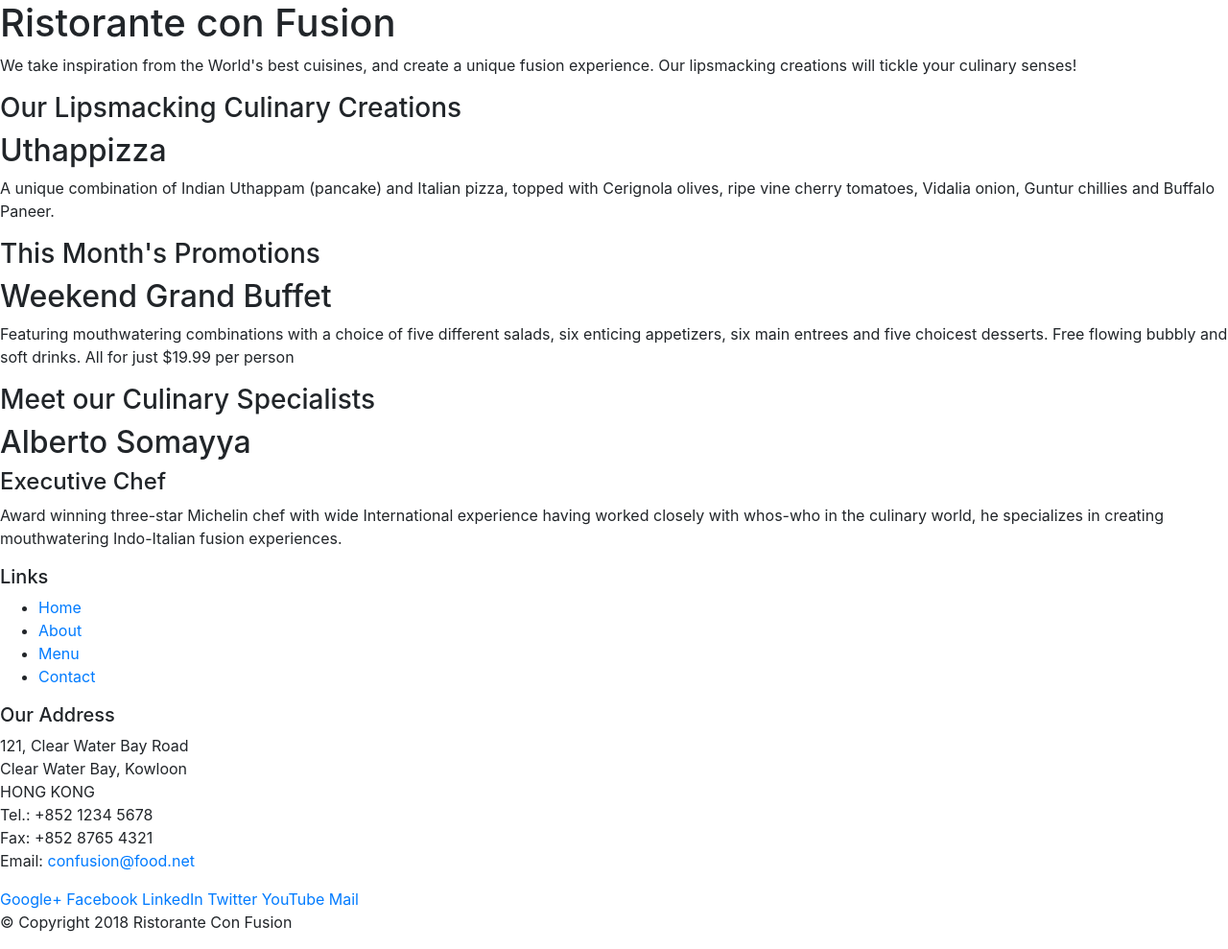
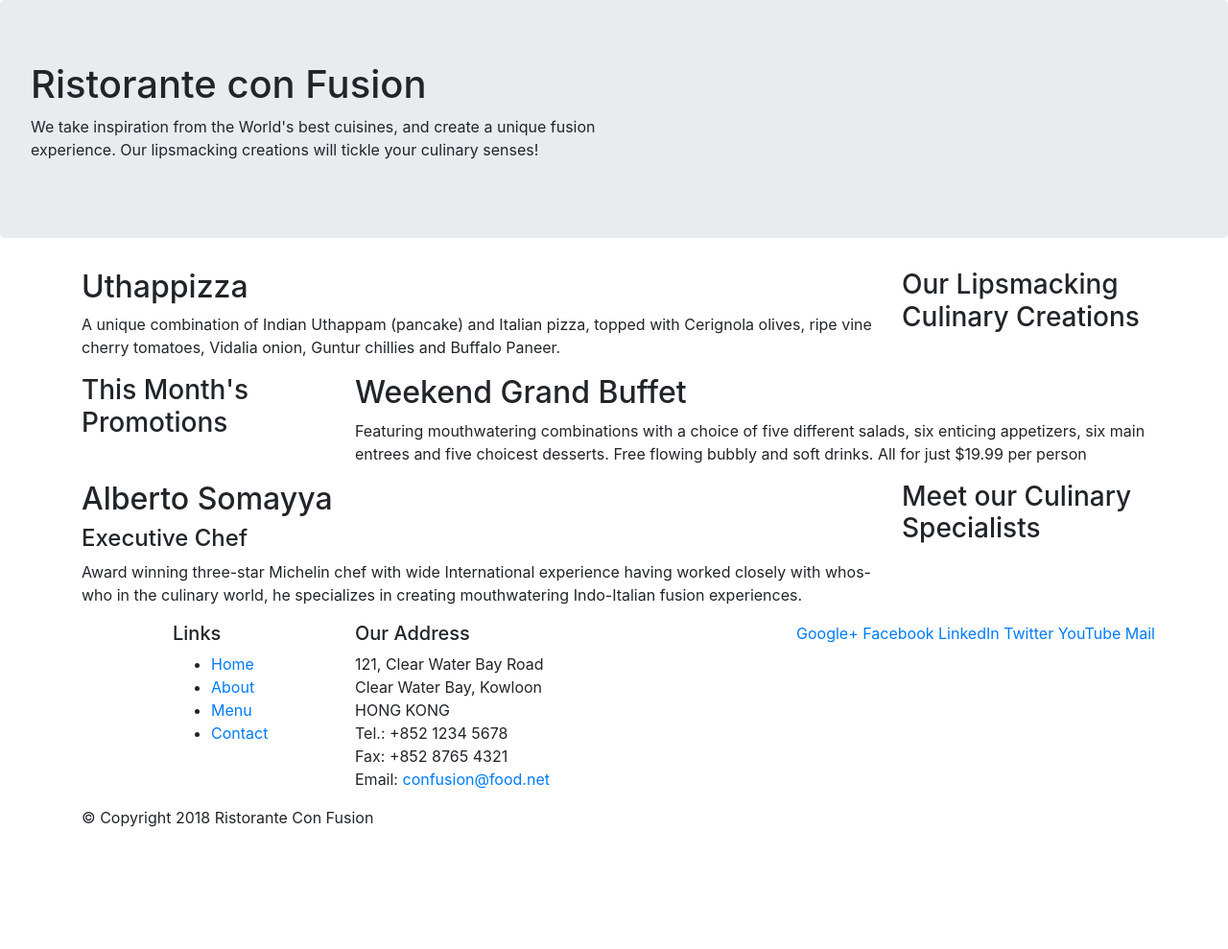
Before and after one commit to nekkik/Bootstrap4, a website: page index.html in a window 1280 px wide. Shown: the whole page at 96% size. After the commit the page ends 880 px from the top, so only its background shows below. Drawn offline with nearby package versions, Linux system fonts and the light colour scheme.

Commit message:
Bootstap-Grid-1

```diff
--- a/index.html
+++ b/index.html
@@ -14,46 +14,46 @@
 
 <body>
 
-    <header>
-        <div>
-            <div>
-                <div>
+    <header class = "jumbotron" >
+        <div clas = "container">
+            <div class="row">
+                <div class="col-12 col-sm-6">
                     <h1>Ristorante con Fusion</h1>
                     <p>We take inspiration from the World's best cuisines, and create a unique fusion experience. Our lipsmacking creations will tickle your culinary senses!</p>
                 </div>
-                <div>
+                <div class ="col-12 col-sm" >
                 </div>
             </div>
         </div>
     </header>
 
-    <div>
-        <div>
-            <div>
+    <div class = "container">
+        <div class="row">
+            <div class = "col-12 col-sm-4 order-sm-last col-md-3" >
                 <h3>Our Lipsmacking Culinary Creations</h3>
             </div>
-            <div>
+            <div class="col-sm order-sm-first col-md">
                 <h2>Uthappizza</h2>
                 <p>A unique combination of Indian Uthappam (pancake) and Italian pizza, topped with Cerignola olives, ripe vine cherry tomatoes, Vidalia onion, Guntur chillies and Buffalo Paneer.</p>
             </div>
         </div>
 
 
-        <div>
-            <div>
+        <div class="row">
+            <div class = "col-12 col-sm-4 col-md-3" >
                 <h3>This Month's Promotions</h3>
             </div>
-            <div>
+            <div class="col-sm col-md">
                 <h2>Weekend Grand Buffet</h2>
                 <p>Featuring mouthwatering combinations with a choice of five different salads, six enticing appetizers, six main entrees and five choicest desserts. Free flowing bubbly and soft drinks. All for just $19.99 per person </p>
             </div>
         </div>
 
-        <div>
-            <div>
+        <div class="row">
+            <div class = "col-12 col-sm-4 order-sm-last col-md-3">
                 <h3>Meet our Culinary Specialists</h3>
             </div>
-            <div>
+            <div class="col-sm order-sm-first col-md">
                 <h2>Alberto Somayya</h2>
                 <h4>Executive Chef</h4>
                 <p>Award winning three-star Michelin chef with wide International experience having worked closely with whos-who in the culinary world, he specializes in creating mouthwatering Indo-Italian fusion experiences. </p>
@@ -61,10 +61,10 @@
         </div>
     </div>
 
-    <footer>
-        <div>
-            <div>
-                <div>
+    <footer >
+        <div class="container">
+            <div class = "row">
+                <div class= "col-4 offset-1 col-sm-2">
                     <h5>Links</h5>
                     <ul>
                         <li><a href="#">Home</a></li>
@@ -73,7 +73,7 @@
                         <li><a href="#">Contact</a></li>
                     </ul>
                 </div>
-                <div>
+                <div class="col-7 col-sm-5">
                     <h5>Our Address</h5>
                     <address>
 		              121, Clear Water Bay Road<br>
@@ -84,7 +84,7 @@
 		              Email: <a href="mailto:confusion@food.net">confusion@food.net</a>
 		           </address>
                 </div>
-                <div>
+                <div lass="col-12 col-sm-4">
                     <div>
                         <a href="http://google.com/+">Google+</a>
                         <a href="http://www.facebook.com/profile.php?id=">Facebook</a>
@@ -95,8 +95,8 @@
                     </div>
                 </div>
            </div>
-           <div>
-                <div>
+           <div class = "row">
+                <div class = "col-auto">
                     <p>© Copyright 2018 Ristorante Con Fusion</p>
                 </div>
            </div>
```
